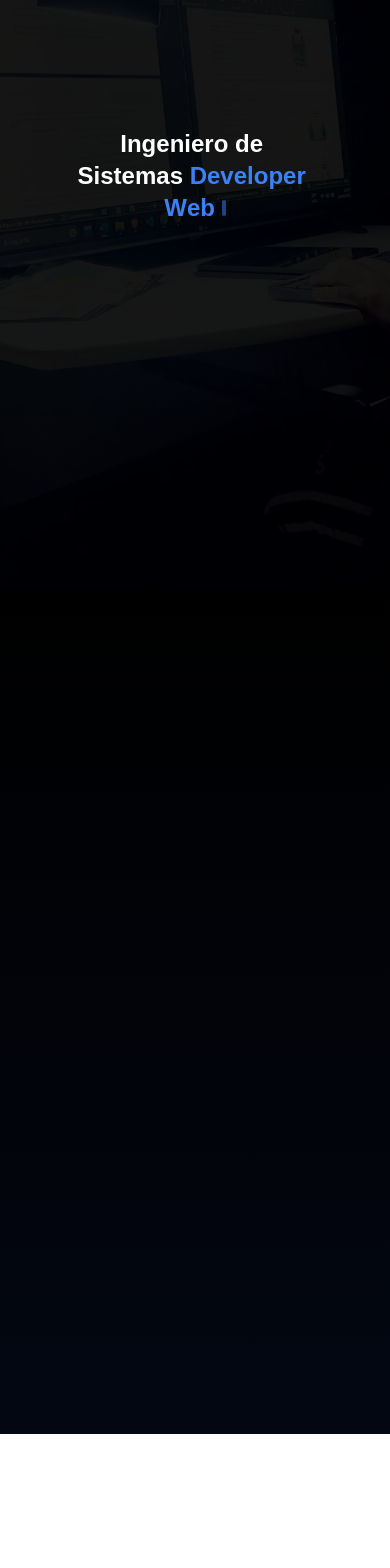
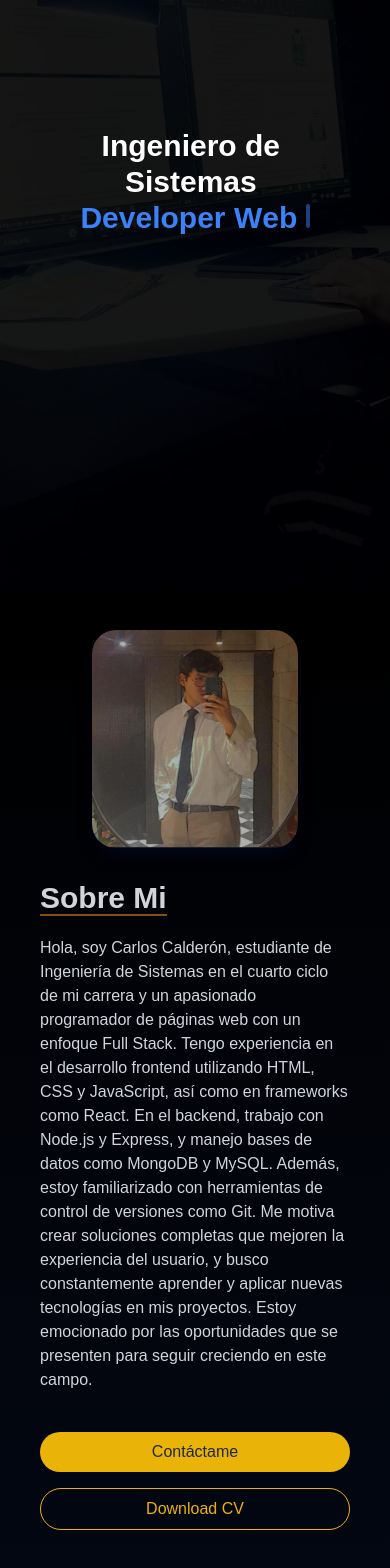
Before and after one commit to Carloscv200313/Curso_Textos, a Next.js app: page /alumnos/Carlos-Calderon in a window 390 px wide. Shown: the part 254-1822 px from the top of the page. Before the commit the page ends 1688 px from the top, so only its background shows below. Built offline with nearby package versions, Linux system fonts and the light colour scheme.

Commit message:
Prueba V:10

```diff
--- a/components/alumno-Calderon-Vega/Calderon-Vega.tsx
+++ b/components/alumno-Calderon-Vega/Calderon-Vega.tsx
@@ -1,4 +1,3 @@
-"use client";
 import Image from "next/image";
 import { TypewriterEffectDemo } from "./titulo";
 
@@ -12,19 +11,38 @@ export default function PaginaCarlosCalderon() {
                     height={500}
                     src="/alumnos/carlos_calderon/fondo.jpg"
                     alt="foto de fondo"
-                    className="absolute inset-0 object-cover w-full h-full z-0"
+                    className="absolute inset-0 object-cover w-full h-full"
                     style={{ filter: "brightness(0.1)" }} // Oscurece la imagen
                 />
                 {/* Texto en la parte superior */}
                 <div className="absolute inset-0 flex items-center justify-center text-white z-10 w-full">
-                    <div className="w-2/3" >
+                    <div className="w-2/3">
                         <TypewriterEffectDemo />
                     </div>
-
                 </div>
             </div>
-            <div className="h-screen bg-gradient-to-b from-black to-gray-950 relative overflow-hidden">
-
+            <div className="w-full min-h-[100vh] bg-gradient-to-b from-black to-gray-950 relative overflow-hidden inset-0 flex items-center justify-center p-10 flex-col md:flex-row">
+                <div className="w-full md:w-1/2 flex items-center justify-center h-full mb-8 md:mb-0">
+                    <Image
+                        width={500}
+                        height={1000}
+                        src="/alumnos/carlos_calderon/foto.png"
+                        alt="foto de fondo"
+                        className="rounded-3xl shadow-lg shadow-slate-950 h-5/6 w-4/6" // Clases para bordes redondos y sombra
+                    />
+                </div>
+                <div className="w-full md:w-1/2 flex justify-center flex-col h-full">
+                    <p className="text-3xl md:text-4xl font-extrabold text-gray-300 xl:m-8 xl:text-5xl pb-5">
+                        <span className="border-b-2 border-yellow-800">Sobre Mi</span>
+                    </p>
+                    <p className="mb-4 text-gray-300 text-base md:text-lg lg:text-xl">
+                        Hola, soy Carlos Calderón, estudiante de Ingeniería de Sistemas en el cuarto ciclo de mi carrera y un apasionado programador de páginas web con un enfoque Full Stack. Tengo experiencia en el desarrollo frontend utilizando HTML, CSS y JavaScript, así como en frameworks como React. En el backend, trabajo con Node.js y Express, y manejo bases de datos como MongoDB y MySQL. Además, estoy familiarizado con herramientas de control de versiones como Git. Me motiva crear soluciones completas que mejoren la experiencia del usuario, y busco constantemente aprender y aplicar nuevas tecnologías en mis proyectos. Estoy emocionado por las oportunidades que se presenten para seguir creciendo en este campo.
+                    </p>
+                    <div className="grid gap-4 md:gap-20 grid-cols-1 md:grid-cols-2 mt-6">
+                        <button className="rounded-3xl bg-yellow-500 text-gray-800 px-4 py-2 hover:bg-yellow-400">Contáctame</button>
+                        <button className="rounded-3xl border border-yellow-500 text-yellow-500 px-4 py-2 hover:bg-yellow-500 hover:text-white">Download CV</button>
+                    </div>
+                </div>
             </div>
         </>
     );
--- a/components/navbar-dinamico.tsx
+++ b/components/navbar-dinamico.tsx
@@ -13,7 +13,7 @@ export function NavbarDinamico() {
   const [isOpen, setIsOpen] = useState(false);
 
   return (
-    <nav className={`absolute w-full z-10 transition-colors duration-300 bg-transparent text-white`}>
+    <nav className={`absolute w-full z-50 transition-colors duration-300 bg-transparent text-white`}>
       <div className="w-full px-4 sm:px-6 lg:px-8">
         <div className="flex items-center justify-between h-24">
           <div className="flex items-center">
--- a/components/ui/typewriter-effect.tsx
+++ b/components/ui/typewriter-effect.tsx
@@ -72,7 +72,7 @@ export const TypewriterEffect = ({
     return (
         <div
             className={cn(
-                "text-2xl sm:text-xl md:text-4xl lg:text-5xl xl:text-7xl font-bold text-center",
+                "text-3xl sm:text-xl md:text-7xl lg:text-6xl xl:text-7xl font-bold text-center",
                 className
             )}
         >
@@ -90,7 +90,7 @@ export const TypewriterEffect = ({
                     repeatType: "reverse",
                 }}
                 className={cn(
-                    "inline-block rounded-sm w-[4px] h-4 md:h-6 lg:h-14 bg-blue-500",
+                    "inline-block rounded-sm w-[4px] h-6 md:h-14 lg:h-14 bg-blue-500",
                     cursorClassName
                 )}
             ></motion.span>
```
Also changed, not shown: 1 other file (tests, documents, lock files or other folders).
